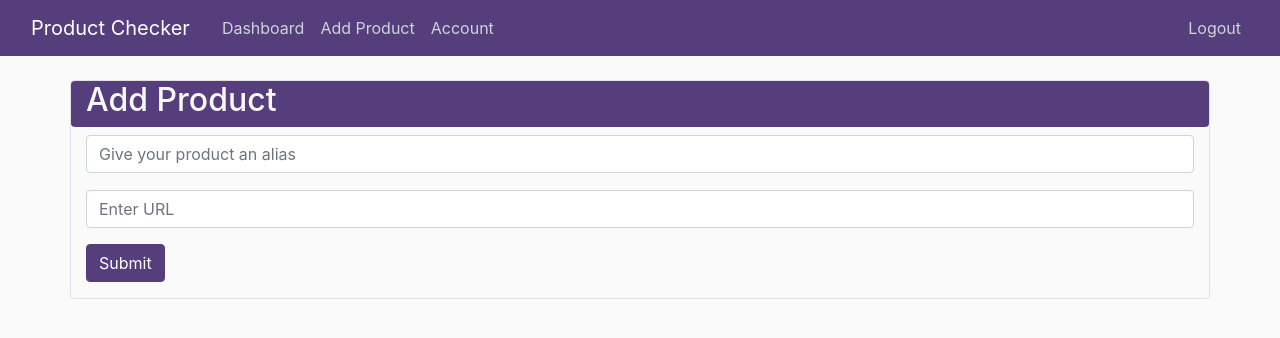
After one commit to andylisi/product-checker, a Flask app: page /add_product in a window 1280 px wide. The commit adds this page. Shown: the top 338 px of the page. Run offline with Flask 2, Linux system fonts and the light colour scheme; a user stored in the database is signed in; some libraries are stand-ins or nearby versions.

Commit message:
Add and view Products
Big update!
-Can Add new Products and give an Alias
-Created Add new Product page
-When adding product, Beautiful Soup scrapes page for additional attributes
-When adding product, verify supported retailer
-Updated Model to include necessary methods to accomplish above tasks
-Dashboard now shows all user products and availability, price and last checked
-Ultimately decided against SQLAlchemy ORM style querying and opting to use raw SQL for more complex queries

```diff
--- a/productchecker/forms.py
+++ b/productchecker/forms.py
@@ -1,13 +1,16 @@
 from flask_wtf import FlaskForm
 from flask_login import current_user
 from wtforms import StringField, PasswordField, SubmitField, BooleanField
-from wtforms.validators import DataRequired, Length, Email, EqualTo, ValidationError
+from wtforms.validators import DataRequired, Length, Email, EqualTo, ValidationError, URL
+import re
 from productchecker.models import User
+
 
 password_min = 4
 password_max = 50
 username_min = 4
 username_max = 20
+product_url_max = 30
 
 class RegistrationForm(FlaskForm):
     username = StringField('Username', validators=[
@@ -112,3 +115,14 @@ class UpdateAccountForm(FlaskForm):
         if password.data != '' and len(password.data) < password_min or len(password.data) > password_max:
             raise ValidationError('Field must be between ' + str(password_min) + ' and ' +
                                     str(password_max) +' characters long')
+
+
+class ProductForm(FlaskForm):
+    alias = StringField('alias', validators=[DataRequired(),Length(max=product_url_max)])
+    url = StringField('url', validators=[URL()])
+    submit = SubmitField('Submit')
+
+    def validate_url(self, url):
+        regex = re.compile('^(https|http):\/\/www\.(bestbuy|amazon)\.com')
+        if not regex.match(url.data):
+            raise ValidationError('Retailer must be Bestbuy or Amazon')
--- a/productchecker/routes.py
+++ b/productchecker/routes.py
@@ -1,32 +1,27 @@
 from flask import render_template, url_for, flash, redirect, request
 from productchecker import app, db, bcrypt
-from productchecker.forms import RegistrationForm, LoginForm, UpdateAccountForm
-from productchecker.models import User, Product
+from productchecker.forms import RegistrationForm, LoginForm, UpdateAccountForm, ProductForm
+from productchecker.models import User, Product, ProductHistory
 from flask_login import login_user, logout_user, current_user, login_required
 import logging, sys
+from productchecker.get_product_info import checkProduct
+from sqlalchemy import func
 
 logging.basicConfig(stream=sys.stderr, level=logging.DEBUG)
-
-products = [
-    {
-        'model': 'Macbook',
-        'retailer': 'Best Buy',
-        'stock': 'yes',
-        'date': '2021-3-23'
-    },
-    {
-        'model': 'Vizio TV',
-        'retailer': 'Best Buy',
-        'stock': 'no',
-        'date': '2021-1-10'
-    }
-]
 
 
 @app.route("/")
 @app.route("/dashboard")
 @login_required
 def dashboard():
+    sql = "Select p.alias,p.brand,p.model,p.retailer,CASE ph.stock WHEN True THEN 'Yes' ELSE 'No' END,ph.price,MAX(ph.checked_ts)\
+            FROM product_history ph\
+            Join product p\
+            ON ph.product_id=p.id\
+            WHERE p.user_id = :cur_usr\
+            GROUP BY ph.product_id;"
+    #we can pass parameters into query like with cur_usr
+    products = db.session.execute(sql, {'cur_usr': current_user.id}).fetchall()
     return render_template("dashboard.html", products=products)
 
 
@@ -101,3 +96,21 @@ def account():
         form.email.data = current_user.email
 
     return render_template('account.html', form=form)
+
+@app.route("/add_product", methods=['GET', 'POST'])
+@login_required
+def add_product():
+    form = ProductForm()
+    if form.validate_on_submit():
+        new_product = Product()
+        new_product.get_attr(form)
+
+        new_product_history = ProductHistory()
+        new_product_history.check_url(new_product)
+
+        new_product.history.append(new_product_history)
+        db.session.add(new_product)
+        db.session.add(new_product_history)
+        db.session.commit()
+        return redirect(url_for('dashboard'))
+    return render_template('add_product.html', title='Add Product', form=form)
--- /dev/null
+++ b/productchecker/templates/add_product.html
@@ -0,0 +1,46 @@
+{% extends "layout.html" %}
+{% block content %}
+<div class="container border rounded">
+	<div class="row bg-primary rounded" style="background-color: #563d7c!important;">
+		<div class="col-4">
+			<h2 class="text-light">Add Product</h2>
+		</div>
+	</div>
+	<div class="row mt-2">
+		<div class="col">
+			<form novalidate method="POST" action="">
+				{{ form.hidden_tag() }}     <!--CSRF Token-->
+                <div class="form-group">
+					{% if form.alias.errors %}
+						{{ form.alias(class="form-control is-invalid", placeholder="Give your product an alias") }}
+						<div class="invalid-feedback">
+							{% for error in form.alias.errors %}
+								<span>{{ error }}</span>
+							{% endfor %}
+						</div>
+					{% else %}
+						{{ form.alias(class="form-control", placeholder="Give your product an alias") }}
+					{% endif %}
+				</div>
+                <div class="col-lg-4 col-md-6"></div>
+                    <div class="form-group">
+                        {% if form.url.errors %}
+                            {{ form.url(class="form-control is-invalid", placeholder="Enter URL") }}
+                            <div class="invalid-feedback">
+                                {% for error in form.url.errors %}
+                                    <span>{{ error }}</span>
+                                {% endfor %}
+                            </div>
+                        {% else %}
+                            {{ form.url(class="form-control", placeholder="Enter URL") }}
+                        {% endif %}
+                    </div>
+                    <div class="form-group">
+                        {{ form.submit(class="btn btn-primary") }}
+                    </div>
+                </div>
+			</form>
+		</div>
+	</div>
+</div>
+{% endblock %}
--- a/productchecker/templates/layout.html
+++ b/productchecker/templates/layout.html
@@ -24,6 +24,7 @@
 				<div class="navbar-nav mr-auto">
           {% if current_user.is_authenticated %}
             <a class="nav-item nav-link" href="{{ url_for('dashboard') }}">Dashboard</a>
+            <a class="nav-item nav-link" href="{{ url_for('add_product') }}">Add Product</a>
             <a class="nav-item nav-link" href="{{ url_for('account') }}">Account</a>
           {% endif %}
 				</div>
```
Also changed, not shown: productchecker/__init__.py (+6 -1 lines), productchecker/get_product_info.py (added, +43 -0 lines), productchecker/models.py (+72 -5 lines), productchecker/templates/dashboard.html (+11 -5 lines), productchecker/templates/test.py (added, +29 -0 lines), productchecker/site.db, 1 other file.
